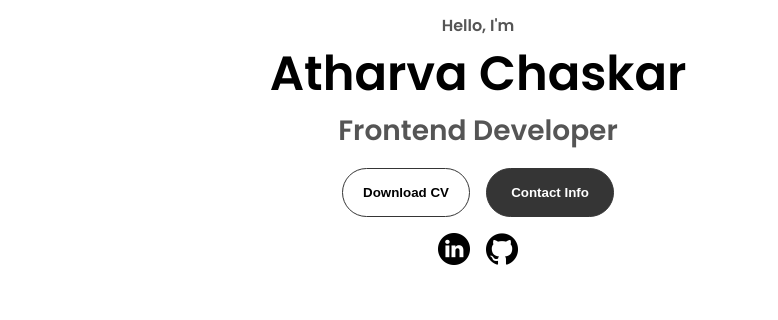
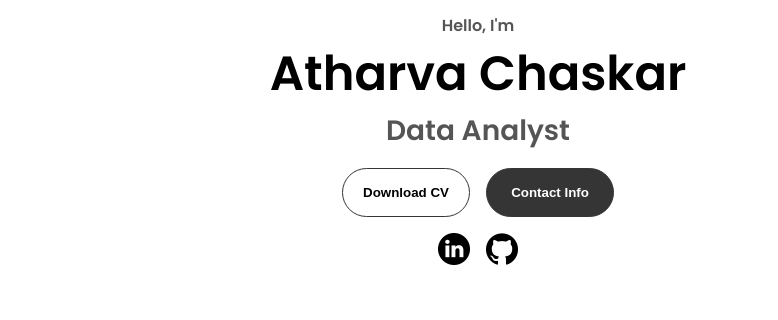
Before and after one commit to AthuAC/AthuAC.github.io, a plain HTML site: page index.html in a window 1280 px wide. Shown: the part 345-665 px from the top of the page, 402-1180 px from the left. Drawn offline with Linux system fonts and the light colour scheme; files whose address does not match are found by name.

Commit message:
Change job title from Frontend Developer to Data Analyst

```diff
--- a/index.html
+++ b/index.html
@@ -44,7 +44,7 @@
       <div class="section__text">
         <p class="section__text__p1">Hello, I'm</p>
         <h1 class="title">Atharva Chaskar</h1>
-        <p class="section__text__p2">Frontend Developer</p>
+        <p class="section__text__p2">Data Analyst</p>
         <div class="btn-container">
           <button
             class="btn btn-color-2"
```
